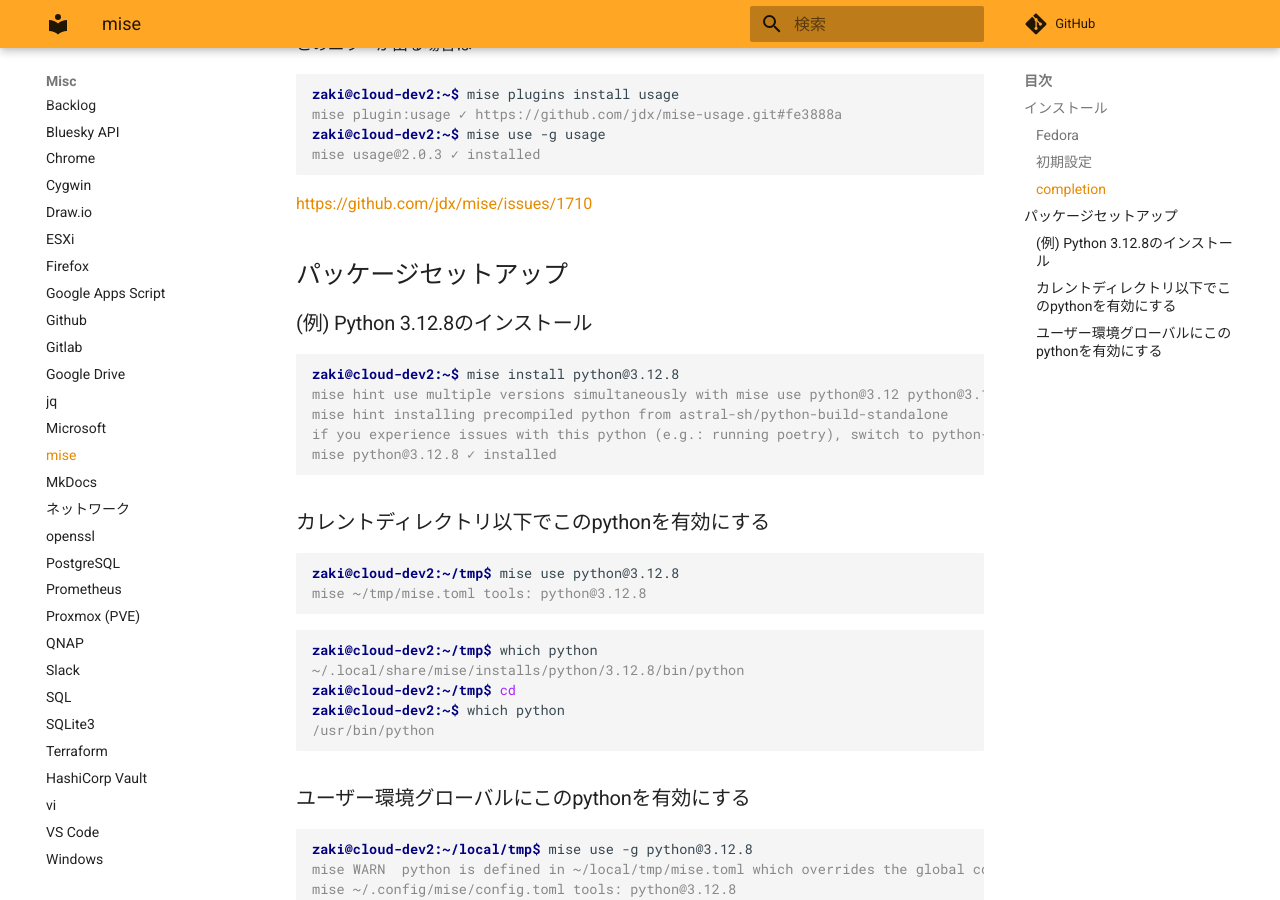
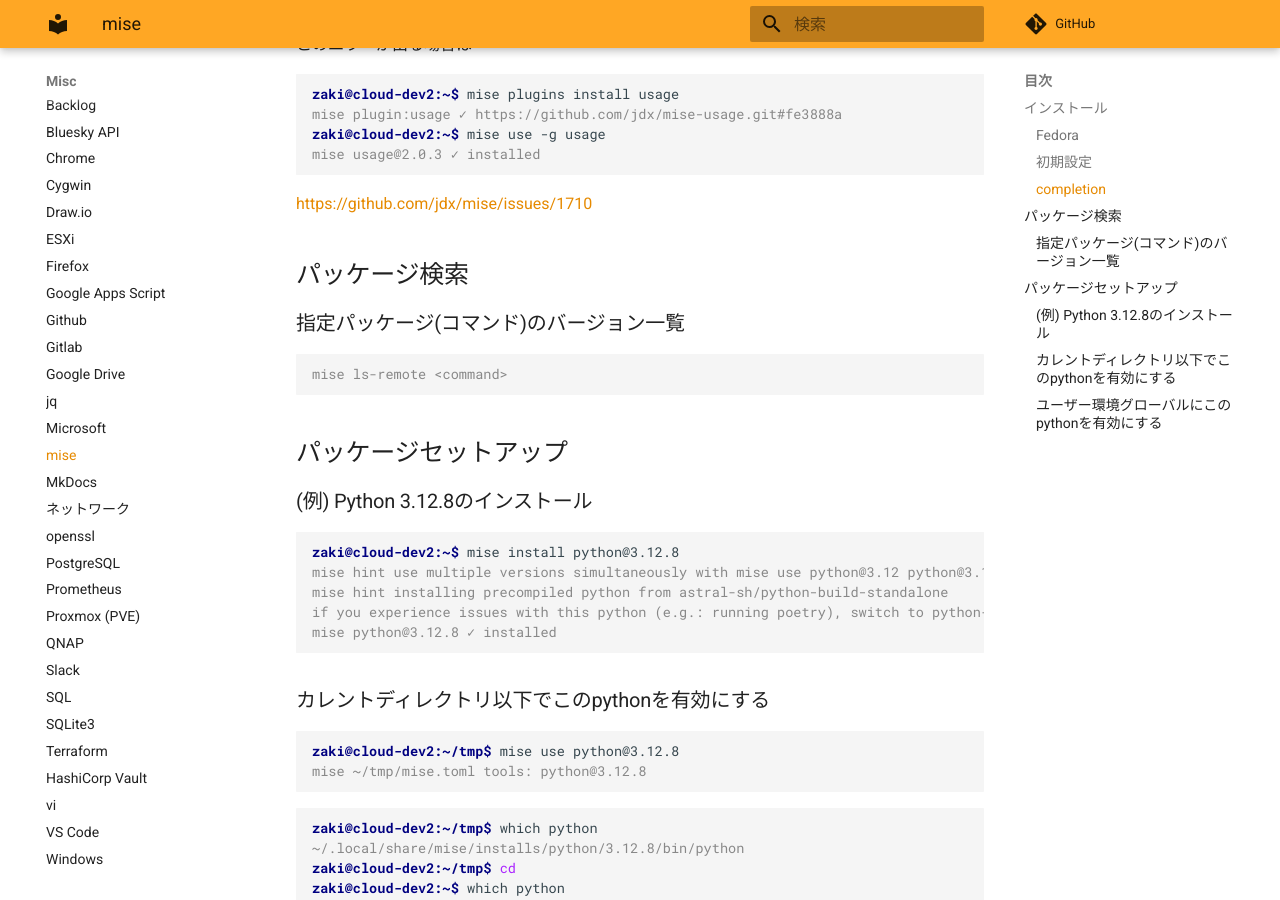
Before and after one commit to zaki-lknr/docs, an MkDocs documentation site: the page built from docs/Misc/mise.md, in a window 1280 px wide and 900 px high, scrolled down 699 px. Built offline with MkDocs 1.6.1 and Material for MkDocs 9.7.7, drawn with Linux system fonts in a browser that asks for light colours; comment, search, counter and statistics services are not loaded.

Commit message:
add: misc/mise: パッケージのバージョン一覧

````diff
--- a/docs/Misc/mise.md
+++ b/docs/Misc/mise.md
@@ -35,6 +35,14 @@ mise usage@2.0.3 ✓ installed
 ```
 
 <https://github.com/jdx/mise/issues/1710>
+
+## パッケージ検索
+
+### 指定パッケージ(コマンド)のバージョン一覧
+
+```console
+mise ls-remote <command>
+```
 
 ## パッケージセットアップ
 
````
